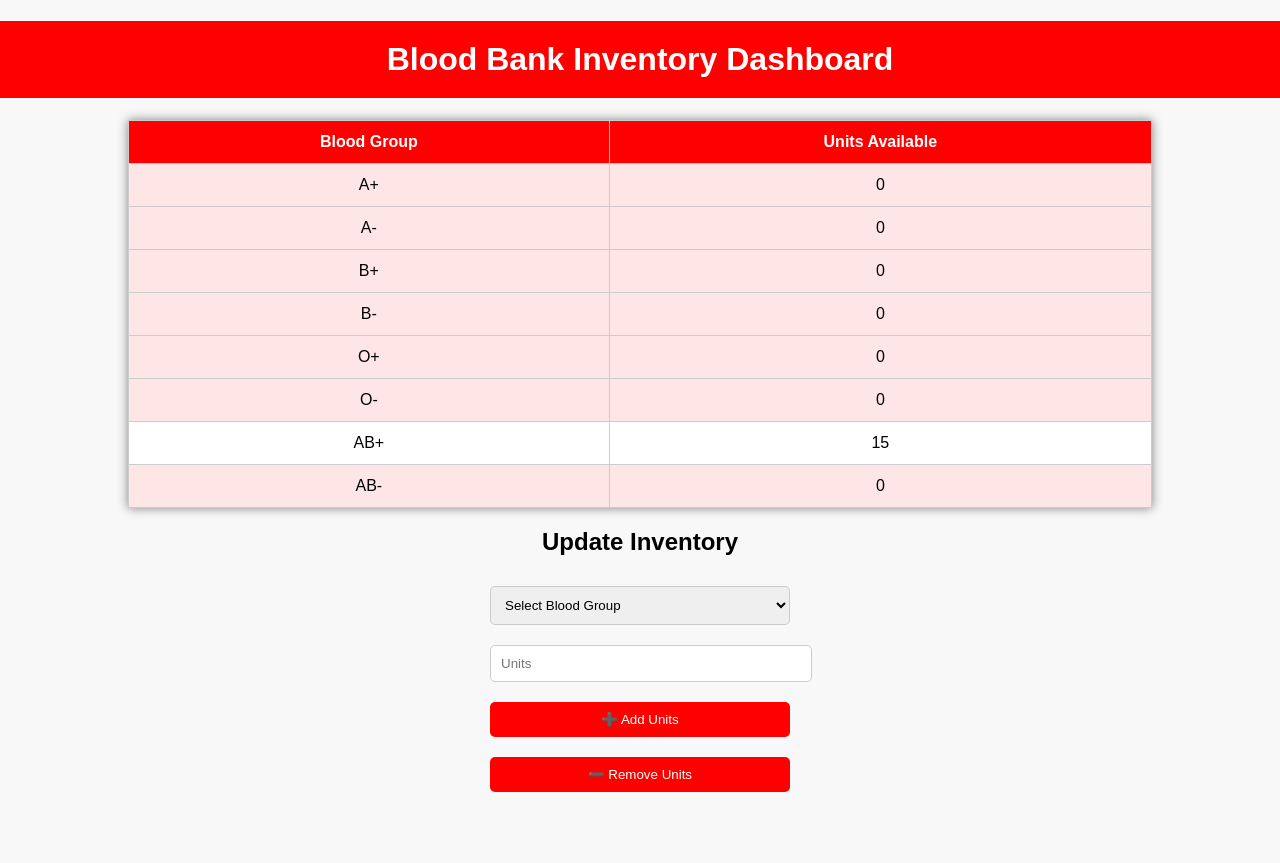
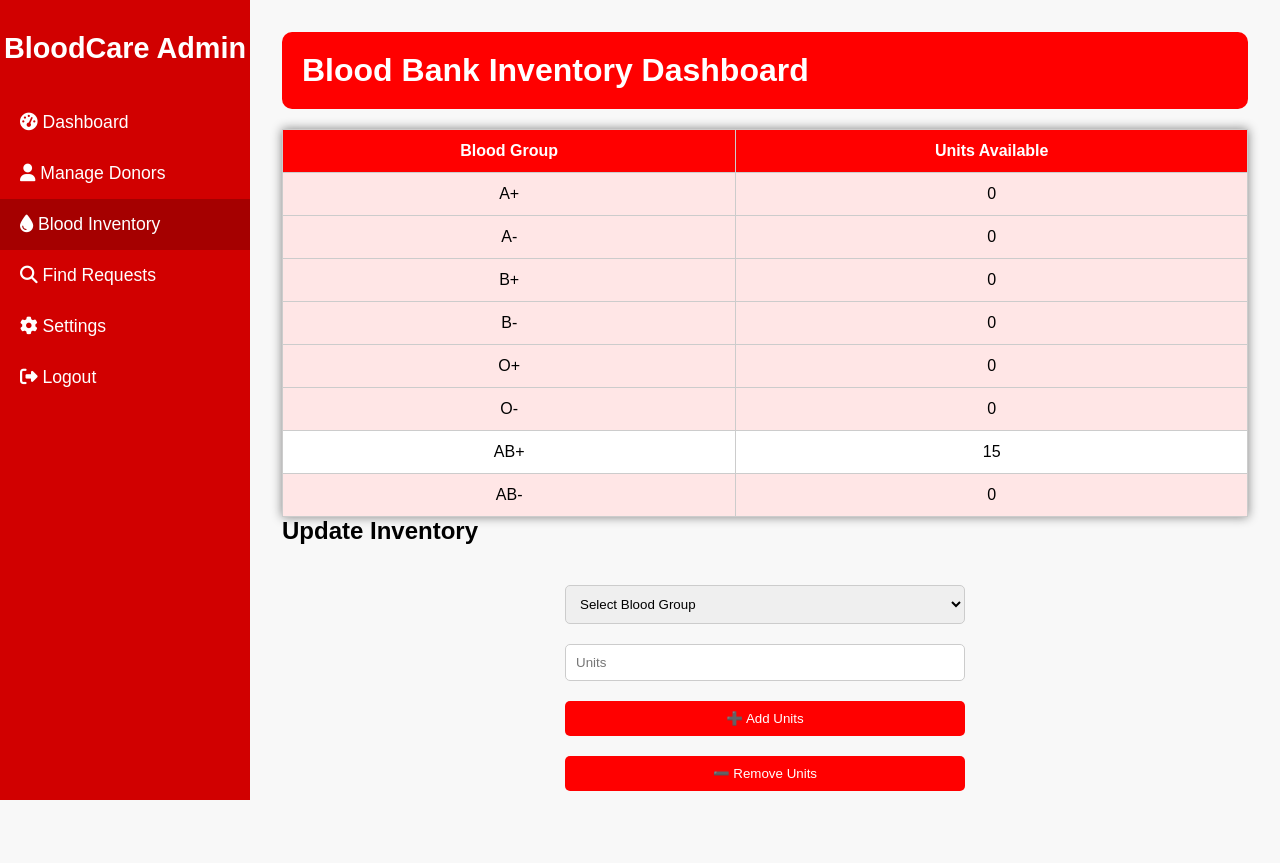
Before and after one commit to Sudip14/blood-bank-management-system, a PHP site: page /blood_inventory.php in a window 1280 px wide. Before the commit the page ends 792 px from the top, so only its background shows below. Run offline with PHP 8.4, Linux system fonts and the light colour scheme; data comes from the database, SQL or seed files in the repository.

Commit message:
inventory

```diff
--- a/blood_inventory.php
+++ b/blood_inventory.php
@@ -37,21 +37,158 @@ $inventory = $con->query("SELECT * FROM inventory");
 <head>
     <meta charset="UTF-8">
     <title>Blood Inventory Dashboard</title>
+    <link rel="stylesheet" href="https://cdnjs.cloudflare.com/ajax/libs/font-awesome/6.4.0/css/all.min.css">
     <style>
-        body { font-family: Arial, sans-serif; background: #f8f8f8; text-align: center; margin: 0; }
-        h1 { background: red; color: white; padding: 20px; }
-        table { width: 80%; margin: 20px auto; border-collapse: collapse; background: white; box-shadow: 0 0 10px gray; }
-        th, td { padding: 12px; border: 1px solid #ccc; }
-        th { background: red; color: white; }
-        tr.low-stock { background: #ffe6e6; }
-        form { margin: 20px auto; width: 300px; }
-        input, select, button { padding: 10px; margin: 10px 0; width: 100%; border-radius: 5px; border: 1px solid #ccc; }
-        button { background: red; color: white; border: none; cursor: pointer; }
-        button:hover { background: darkred; }
+        * {
+            box-sizing: border-box;
+            margin: 0;
+            padding: 0;
+            font-family: 'Poppins', sans-serif;
+        }
+
+        body {
+            display: flex;
+            min-height: 100vh;
+            background: #f8f8f8;
+        }
+
+        .sidebar {
+            width: 250px;
+            background: #d10000;
+            color: white;
+            height: 100vh;
+            position: fixed;
+            padding-top: 2rem;
+        }
+
+        .sidebar h2 {
+            text-align: center;
+            margin-bottom: 2rem;
+            font-size: 1.8rem;
+        }
+
+        .sidebar ul {
+            list-style: none;
+        }
+
+        .sidebar ul li {
+            padding: 15px 20px;
+        }
+
+        .sidebar ul li a {
+            color: white;
+            text-decoration: none;
+            display: block;
+            font-size: 1.1rem;
+        }
+
+        .sidebar ul li:hover,
+        .sidebar ul li.active {
+            background: #a50000;
+        }
+
+        .main-content {
+            margin-left: 250px;
+            padding: 2rem;
+            width: calc(100% - 250px);
+        }
+
+        h1 {
+            background: red;
+            color: white;
+            padding: 20px;
+            margin-bottom: 1rem;
+            border-radius: 10px;
+        }
+
+        table {
+            width: 100%;
+            border-collapse: collapse;
+            background: white;
+            box-shadow: 0 0 10px gray;
+            margin-top: 20px;
+        }
+
+        th, td {
+            padding: 12px;
+            border: 1px solid #ccc;
+            text-align: center;
+        }
+
+        th {
+            background: red;
+            color: white;
+        }
+
+        tr.low-stock {
+            background: #ffe6e6;
+        }
+
+        form {
+            margin: 30px auto;
+            max-width: 400px;
+        }
+
+        input, select, button {
+            padding: 10px;
+            margin: 10px 0;
+            width: 100%;
+            border-radius: 5px;
+            border: 1px solid #ccc;
+        }
+
+        button {
+            background: red;
+            color: white;
+            border: none;
+            cursor: pointer;
+        }
+
+        button:hover {
+            background: darkred;
+        }
+
+        @media (max-width: 768px) {
+            .sidebar {
+                width: 200px;
+            }
+
+            .main-content {
+                margin-left: 200px;
+            }
+        }
+
+        @media (max-width: 576px) {
+            .sidebar {
+                position: relative;
+                width: 100%;
+                height: auto;
+            }
+
+            .main-content {
+                margin-left: 0;
+                width: 100%;
+            }
+        }
     </style>
 </head>
 <body>
 
+<!-- Sidebar -->
+<div class="sidebar">
+    <h2>BloodCare Admin</h2>
+    <ul>
+        <li><a href="admin_dashboard.php"><i class="fas fa-tachometer-alt"></i> Dashboard</a></li>
+        <li><a href="#"><i class="fas fa-user"></i> Manage Donors</a></li>
+        <li class="active"><a href="blood_inventory.php"><i class="fas fa-tint"></i> Blood Inventory</a></li>
+        <li><a href="find_requests.php"><i class="fas fa-search"></i> Find Requests</a></li>
+        <li><a href="#"><i class="fas fa-cog"></i> Settings</a></li>
+        <li><a href="#"><i class="fas fa-sign-out-alt"></i> Logout</a></li>
+    </ul>
+</div>
+
+<!-- Main Content -->
+<div class="main-content">
     <h1>Blood Bank Inventory Dashboard</h1>
 
     <table>
@@ -62,8 +199,8 @@ $inventory = $con->query("SELECT * FROM inventory");
 
         <?php while($row = $inventory->fetch_assoc()): ?>
             <tr class="<?= ($row['units_available'] < 5) ? 'low-stock' : '' ?>">
-                <td><?= $row['blood_group'] ?></td>
-                <td><?= $row['units_available'] ?></td>
+                <td><?= htmlspecialchars($row['blood_group']) ?></td>
+                <td><?= htmlspecialchars($row['units_available']) ?></td>
             </tr>
         <?php endwhile; ?>
     </table>
@@ -73,20 +210,18 @@ $inventory = $con->query("SELECT * FROM inventory");
     <form method="post">
         <select name="blood_group" required>
             <option value="">Select Blood Group</option>
-            <option value="A+">A+</option>
-            <option value="A-">A-</option>
-            <option value="B+">B+</option>
-            <option value="B-">B-</option>
-            <option value="O+">O+</option>
-            <option value="O-">O-</option>
-            <option value="AB+">AB+</option>
-            <option value="AB-">AB-</option>
+            <?php
+            $groups = ["A+", "A-", "B+", "B-", "O+", "O-", "AB+", "AB-"];
+            foreach ($groups as $group) {
+                echo "<option value=\"$group\">$group</option>";
+            }
+            ?>
         </select>
         <input type="number" name="units" placeholder="Units" min="1" required>
-
         <button type="submit" name="add_units">➕ Add Units</button>
         <button type="submit" name="remove_units">➖ Remove Units</button>
     </form>
+</div>
 
 </body>
 </html>
```
